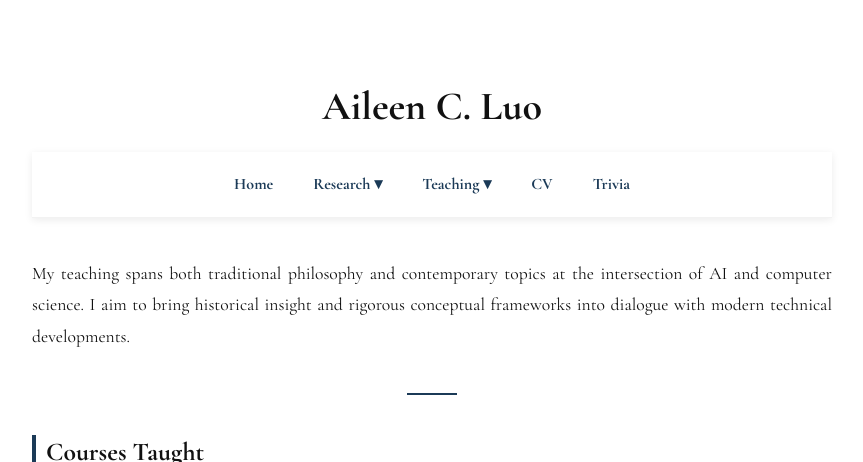
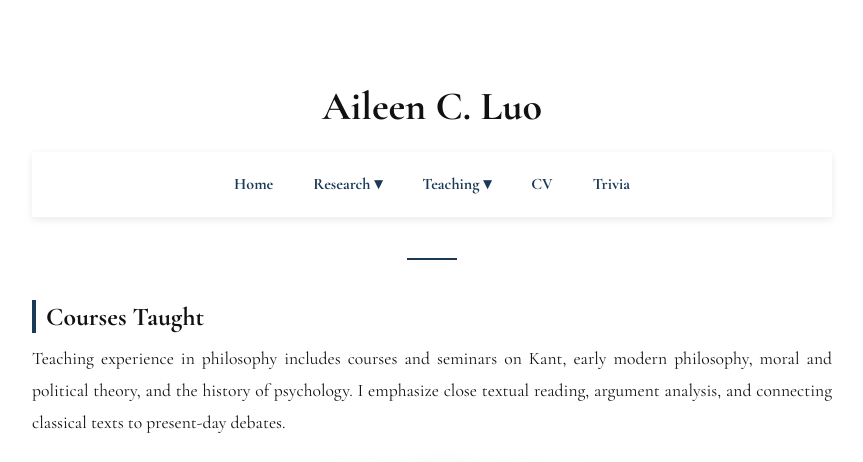
Before and after one commit to aileencluo/aileencluo.github.io, a Jekyll site: the page built from teaching.md, in a window 1280 px wide and 900 px high, cut to the strip 0-462 px from the top of the window. Shown: the whole strip, without its empty margins (208-1071 px from the left). Built offline with Jekyll 4.4.1, drawn with Linux system fonts in a browser that asks for light colours.

Commit message:
Update teaching.md

```diff
--- a/teaching.md
+++ b/teaching.md
@@ -3,7 +3,7 @@ layout: default
 title: Teaching
 ---
 
-<p>My teaching spans both traditional philosophy and contemporary topics at the intersection of AI and computer science. I aim to bring historical insight and rigorous conceptual frameworks into dialogue with modern technical developments.</p>
+
 
 <div class="divider"></div>
 
```
